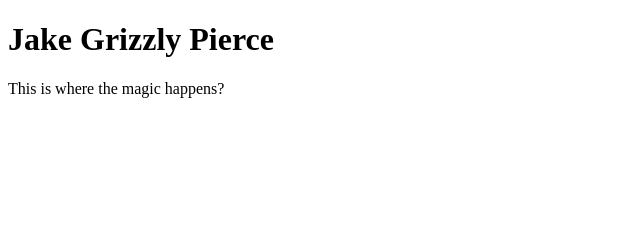
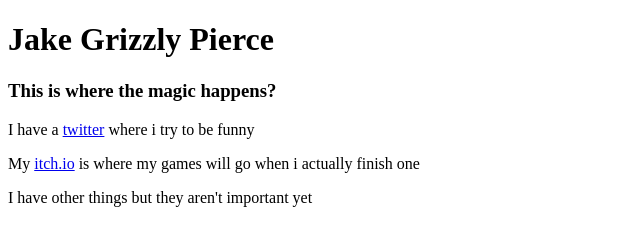
Before and after one commit to jakegrizzlypierce/jakegrizzlypierce.github.io, a plain HTML site: page index.html in a window 1280 px wide. Shown: the whole page, without its empty margins (0-640 px from the left). Drawn offline with Linux system fonts and the light colour scheme.

Commit message:
Added some links

```diff
--- a/index.html
+++ b/index.html
@@ -2,6 +2,9 @@
 <html>
 <body>
 <h1>Jake Grizzly Pierce</h1>
-<p>This is where the magic happens?</p>
+<h3>This is where the magic happens?</h3>
+<p>I have a <a href="https://twitter.com/GrizzlyPierce">twitter</a> where i try to be funny</p>
+<p>My <a href="https://jakegrizzlypierce.itch.io/">itch.io</a> is where my games will go when i actually finish one</p>
+<p>I have other things but they aren't important yet</p>
 </body>
 </html>
```
